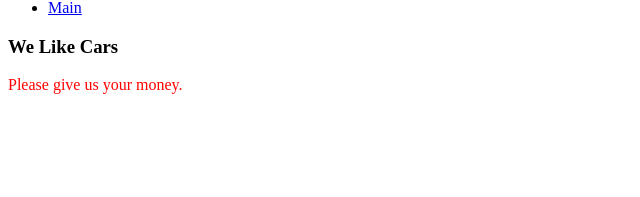
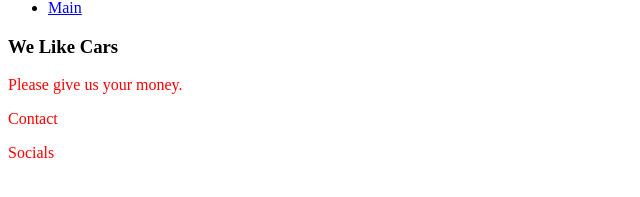
Before and after one commit to HahnC5/HahnC5.github.io, a plain HTML site: page index.html in a window 1280 px wide. Shown: the part 401-598 px from the top of the page, without its empty margins (0-640 px from the left). Drawn offline with Linux system fonts and the light colour scheme.

Commit message:
Update index.html

```diff
--- a/index.html
+++ b/index.html
@@ -15,4 +15,8 @@
 		<h3>We Like Cars</h3>
 		<p>Please give us your money.</p>
 	</main>
+	<footer>
+		<p>Contact</p>
+		<p>Socials</p>
+	</footer>
 </html>
```
